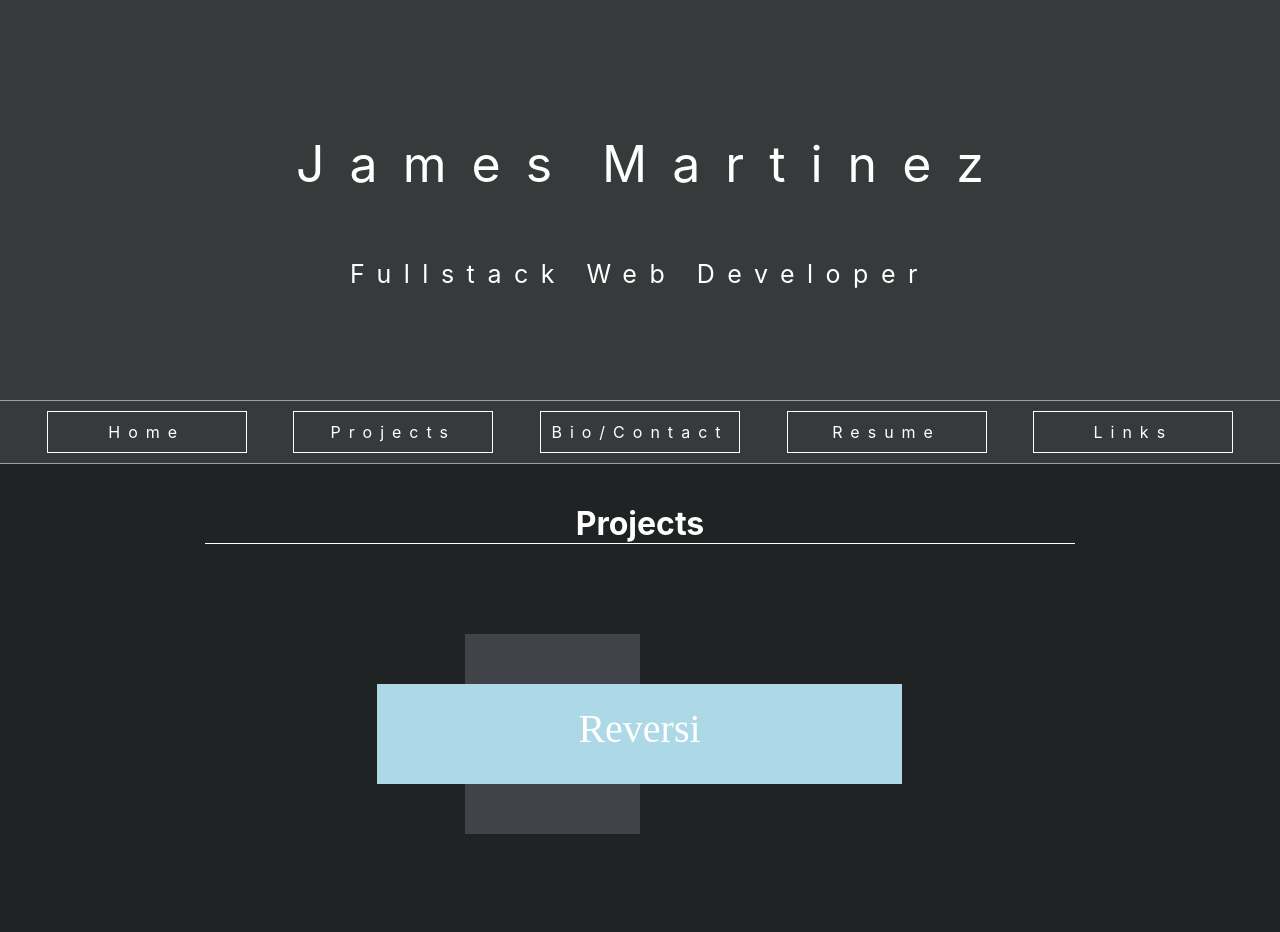
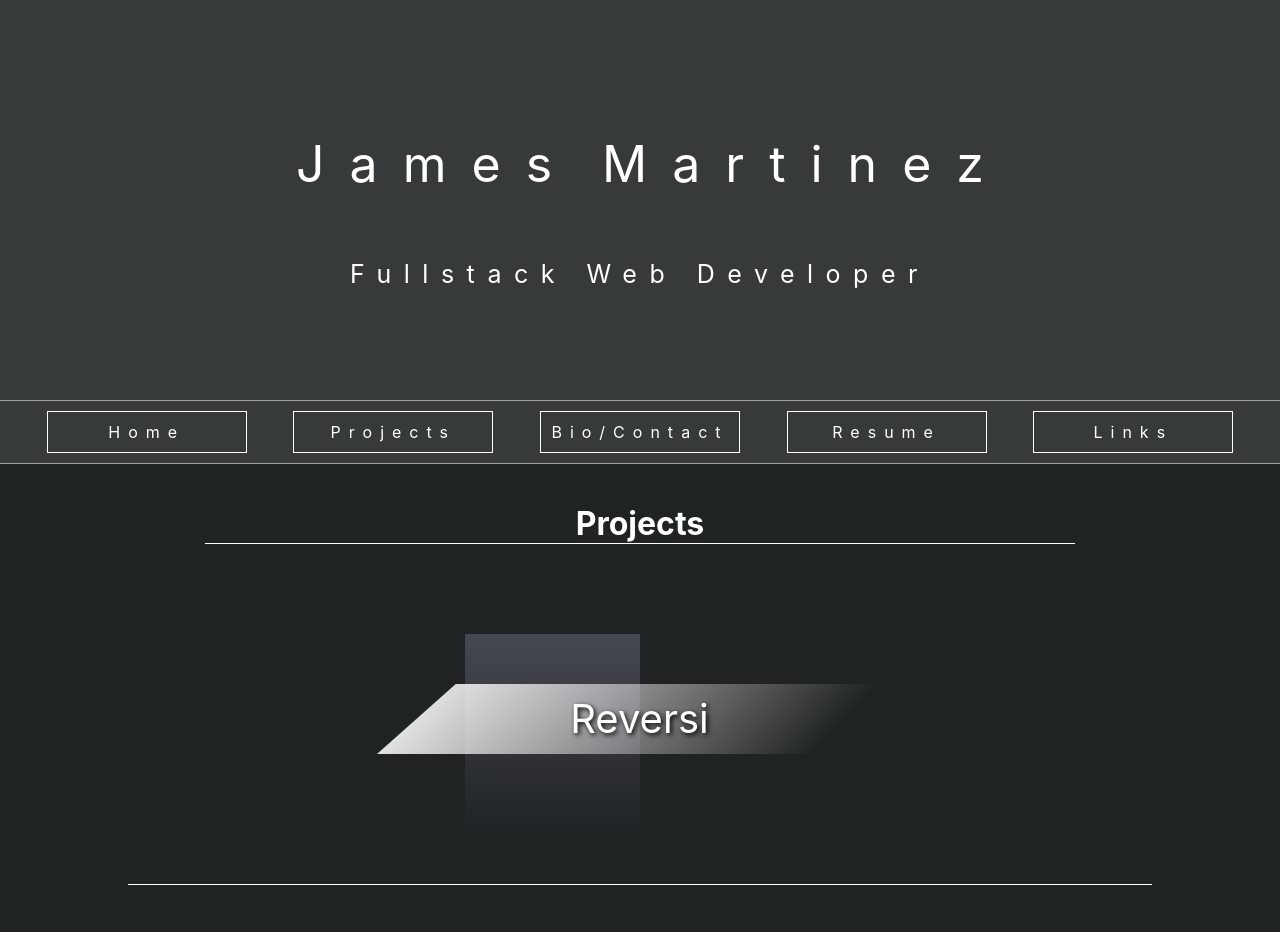
Before and after one commit to JRMartinez91/my_portfolio, a React (Create React App) app: page /projects in a window 1280 px wide. Shown: the top 932 px of the page. Built offline with nearby package versions, Linux system fonts and the light colour scheme.

Commit message:
perfect functionality on desktop

```diff
--- a/src/Components/Homepage.js
+++ b/src/Components/Homepage.js
@@ -3,7 +3,6 @@
 //Projects, Resume, Contact, Bio, Links
 
 import React, {Component} from 'react'
-import {Link} from 'react-router-dom'
 
 class Homepage extends Component {
     render(){
--- a/src/Components/MyLinks.js
+++ b/src/Components/MyLinks.js
@@ -7,15 +7,15 @@ class MyLinks extends Component{
             <>
             <h1>Links</h1>
             <div className={styles.links_box}>
-                <a href="https://github.com/JRMartinez91" target="_blank"><div>
+                <a href="https://github.com/JRMartinez91" target="_blank" rel="noopener noreferrer"><div>
                     <img src="" alt="github logo"/>
                     <h2>Github</h2>
                 </div></a>
-                <a href="https://www.linkedin.com/in/jrmartinez3d/" target="_blank"><div>
+                <a href="https://www.linkedin.com/in/jrmartinez3d/" target="_blank" rel="noopener noreferrer"><div>
                     <img src="" alt="linkedin logo"/>
                     <h2>Linkedin</h2>
                 </div></a>
-                <a href="#"><div>
+                <a href="http://google.com"><div>
                     <img src="" alt="medium logo"/>
                     <h2>Medium</h2>
                 </div></a>
--- a/src/Components/Styles/sliderbar.module.css
+++ b/src/Components/Styles/sliderbar.module.css
@@ -1,8 +1,10 @@
 /*Slider Bar*/
 .slider_bar_container{
-    width: 100vw;
+    width: 80%;
     /* display: flex; */
     /* justify-content: center; */
+    margin: 0 auto 50px auto;
+    border-bottom: 1px solid white;
 }
 .slider_bar_title_card{
   height: 300px;
@@ -19,19 +21,21 @@
   transition-duration: 0.5s;
   background-color: lightblue;
   width: 525px;
-  height: 100px;
+  height: 70px;
   position:absolute;
   margin-top:100px;
   margin-left:87px;
+  clip-path: polygon(15% 0, 100% 0, 85% 100%, 0 100%);
+  background: linear-gradient(0.37turn,white,transparent 85%);
 }
 
 .slider_bar_title p{
     color:white;
-    font-family: serif;
     font-size: 40px;
     line-height: 1em;
-    margin-top: 25px;
+    margin-top: 15px;
     text-align:center;
+    text-shadow: 2px 2px 5px black;
 }
 
 .slider_bar_preview{
@@ -42,7 +46,8 @@
   height: 200px;
   margin-top: 50px;
   position:absolute;
-  color: rgba(255,255,255,0)
+  color: rgba(255,255,255,0);
+  background: linear-gradient(rgb(70,72,80),transparent);
 }
 
 .slider_bar_fullview{
```
